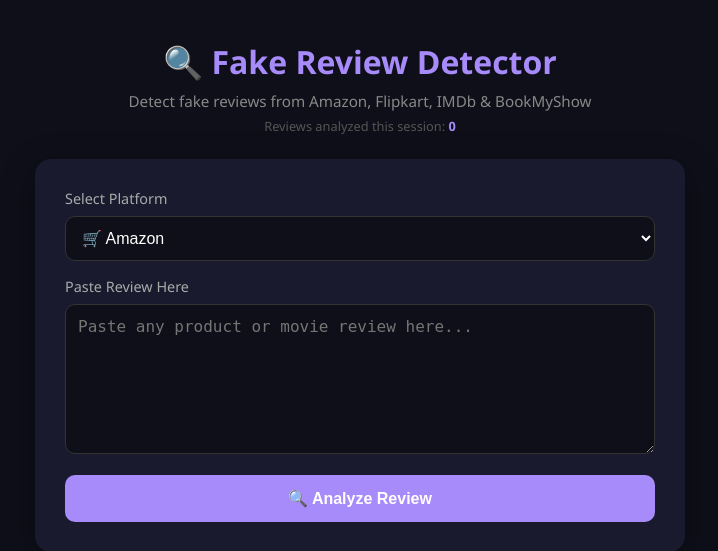
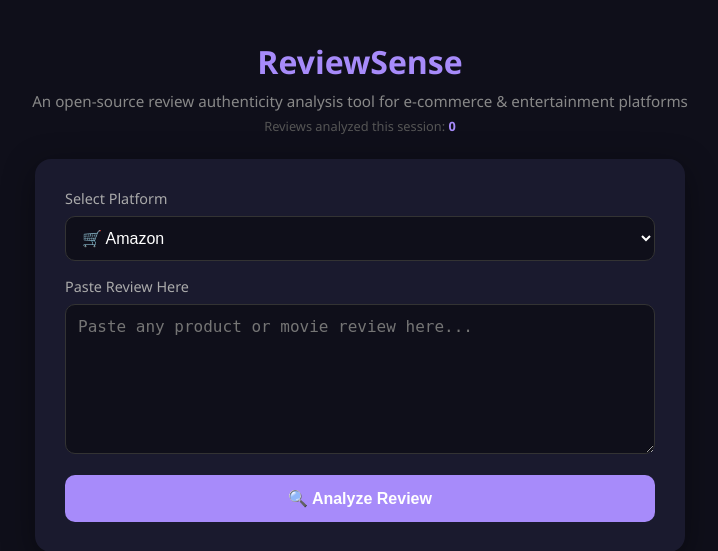
Before and after one commit to MrTopia/reviewsense, a Flask app: page / in a window 1280 px wide. Shown: the top 551 px of the page, without its empty margins (280-998 px from the left). Run offline with Flask 3, Linux system fonts and the light colour scheme; parts of the project's set-up code (start-up, migrations or seed data) failed here and were passed over.

Commit message:
Rebrand to ReviewSense

```diff
--- a/templates/index.html
+++ b/templates/index.html
@@ -3,7 +3,7 @@
 <head>
     <meta charset="UTF-8">
     <meta name="viewport" content="width=device-width, initial-scale=1.0">
-    <title>Fake Review Detector</title>
+    <title>ReviewSense</title>
     <style>
         * { margin: 0; padding: 0; box-sizing: border-box; }
         body {
@@ -129,8 +129,8 @@
     </style>
 </head>
 <body>
-    <h1>🔍 Fake Review Detector</h1>
-    <p class="subtitle">Detect fake reviews from Amazon, Flipkart, IMDb & BookMyShow</p>
+    <h1>ReviewSense</h1>
+    <p class="subtitle">An open-source review authenticity analysis tool for e-commerce & entertainment platforms</p>
     <p class="counter">Reviews analyzed this session: <span>{{ total_analyzed }}</span></p>
 
     <div class="card">
```
